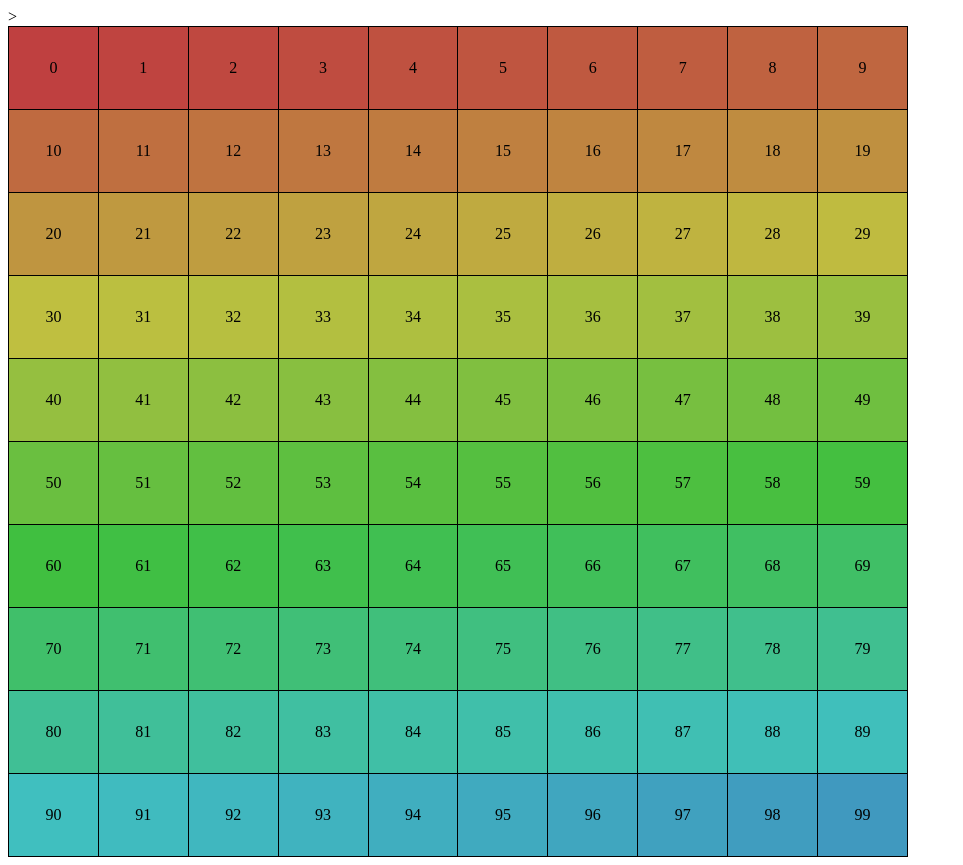
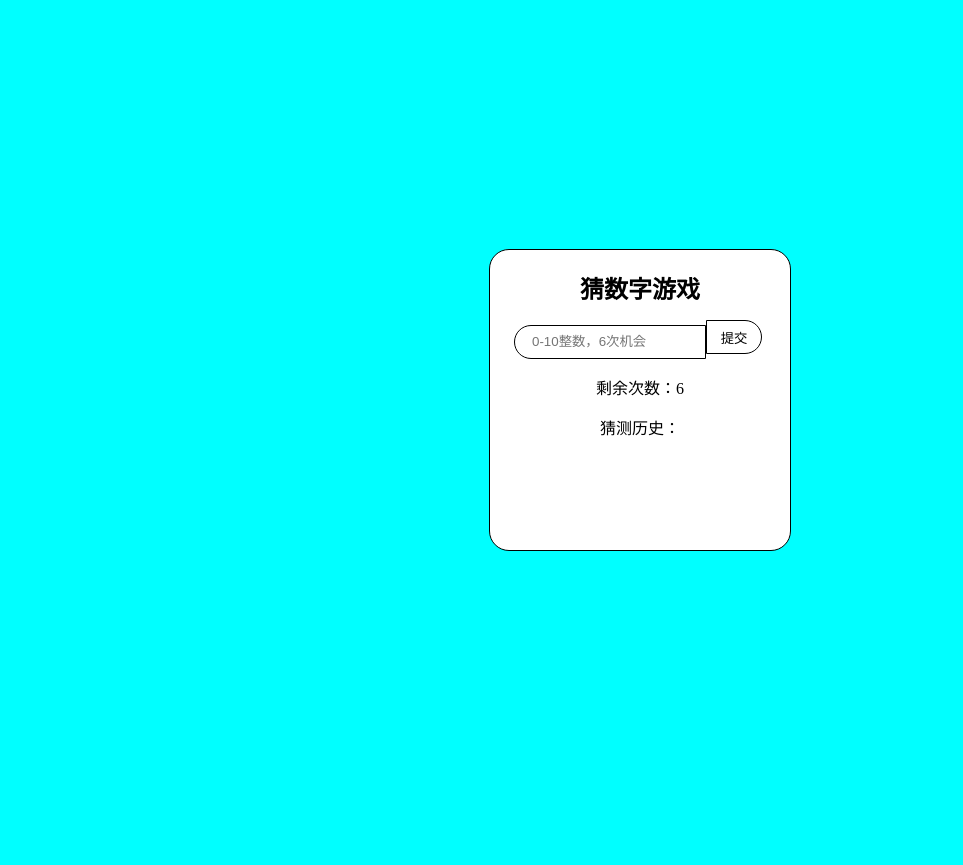
Before and after one commit to 7TS-W/7TS-W.github.io, a plain HTML site: page index.html in a window 1280 px wide. Shown: the whole page, without its empty margins (0-963 px from the left). After the commit the page ends 800 px from the top, so only its background shows below. Drawn offline with Linux system fonts and the light colour scheme.

Commit message:
Add files via upload

```diff
--- a/index.html
+++ b/index.html
@@ -1,156 +1,117 @@
-
 <!DOCTYPE html>
 <html>
+
 	<head>
 		<meta charset="utf-8" />
-		<title></title>
-		<style>
-			table{
-				border-collapse: collapse;
+		<title>猜数字游戏</title>
+		<style type="text/css">
+			body{
+				background-color: aqua;
+			}
+			.guessNumber{
+				width: 300px;
+				height: 300px;
+				margin: auto;
+				position: absolute;
+				left: 0;
+				right: 0;
+				top: 0;
+				bottom: 0;
 				border: 1px solid #000;
-				width: 900px;
+				background-color: white;
+				border-radius:20px 20px 20px 20px ;
 			}
-			td{
+			.guessNumber h2{
+				text-align: center;
+			}
+			.guessNumber .guessC{
+				width: 252px;
+				margin: auto;
+			}
+			.guessNumber #numInput{
+
+				border: none;
+				outline: none;
 				border: 1px solid #000;
-				height: 80px;
-				width: 50px;
+				width: 186px;
+   	 			height: 30px;
+   	 			border-radius: 20px 0 0 20px;
+   	 			text-indent: 15px;
+			}
+			.guessNumber #btnGuess{
+				border: none;
+				outline: none;
+				background-color: white;
+				border: 1px solid #000;
+				width: 56px;
+				height: 34px;
+				border-radius: 0 20px 20px 0;
+				position: absolute;
+				top: 70px;
+			}
+			p{
 				text-align: center;
-				vertical-align: auto;
 			}
-		</style>>
+		</style>
 	</head>
+
 	<body>
-		<table id="dataTable">
-			   <tr>
-			   	   <td></td>
-			   	   <td></td>
-			   	   <td></td>
-			   	   <td></td>
-			   	   <td></td>
-			   	   <td></td>
-			   	   <td></td>
-			   	   <td></td>
-			   	   <td></td>
-			   	   <td></td>
-			   	</tr>
-			   	<tr>
-			   	   <td></td>
-			   	   <td></td>
-			   	   <td></td>
-			   	   <td></td>
-			   	   <td></td>
-			   	   <td></td>
-			   	   <td></td>
-			   	   <td></td>
-			   	   <td></td>
-			   	   <td></td>
-			   	</tr>
-			   	<tr>
-			   	   <td></td>
-			   	   <td></td>
-			   	   <td></td>
-			   	   <td></td>
-			   	   <td></td>
-			   	   <td></td>
-			   	   <td></td>
-			   	   <td></td>
-			   	   <td></td>
-			   	   <td></td>
-			   	</tr>
-			   	<tr>
-			   	   <td></td>
-			   	   <td></td>
-			   	   <td></td>
-			   	   <td></td>
-			   	   <td></td>
-			   	   <td></td>
-			   	   <td></td>
-			   	   <td></td>
-			   	   <td></td>
-			   	   <td></td>
-			   	</tr>
-			   	<tr>
-			   	   <td></td>
-			   	   <td></td>
-			   	   <td></td>
-			   	   <td></td>
-			   	   <td></td>
-			   	   <td></td>
-			   	   <td></td>
-			   	   <td></td>
-			   	   <td></td>
-			   	   <td></td>
-			   	</tr>
-			   	<tr>
-			   	   <td></td>
-			   	   <td></td>
-			   	   <td></td>
-			   	   <td></td>
-			   	   <td></td>
-			   	   <td></td>
-			   	   <td></td>
-			   	   <td></td>
-			   	   <td></td>
-			   	   <td></td>
-			   	</tr>
-			   	<tr>
-			   	   <td></td>
-			   	   <td></td>
-			   	   <td></td>
-			   	   <td></td>
-			   	   <td></td>
-			   	   <td></td>
-			   	   <td></td>
-			   	   <td></td>
-			   	   <td></td>
-			   	   <td></td>
-			   	</tr>
-			   	<tr>
-			   	   <td></td>
-			   	   <td></td>
-			   	   <td></td>
-			   	   <td></td>
-			   	   <td></td>
-			   	   <td></td>
-			   	   <td></td>
-			   	   <td></td>
-			   	   <td></td>
-			   	   <td></td>
-			   	</tr>
-			   	<tr>
-			   	   <td></td>
-			   	   <td></td>
-			   	   <td></td>
-			   	   <td></td>
-			   	   <td></td>
-			   	   <td></td>
-			   	   <td></td>
-			   	   <td></td>
-			   	   <td></td>
-			   	   <td></td>
-			   	</tr>
-			   	<tr>
-			   	   <td></td>
-			   	   <td></td>
-			   	   <td></td>
-			   	   <td></td>
-			   	   <td></td>
-			   	   <td></td>
-			   	   <td></td>
-			   	   <td></td>
-			   	   <td></td>
-			   	   <td></td>
-			   	</tr>
-		</table>
-		<script type="text/javascript">
-		var oTable = document.getElementById("dataTable");
-		var oTd = oTable.getElementsByTagName("td");
-		for(i in oTd){
-			if(!isNaN(i)){
-				oTd[i].style.backgroundColor="hsl("+i/10*20+",50%,50%)";
-				oTd[i].innerHTML=i;
+
+		<div class="guessNumber">
+			<h2 class="title">猜数字游戏</h2>
+			<div class="guessC">
+				<input id="numInput" type="number" placeholder="0-10整数，6次机会" /><input id="btnGuess" type="button" value="提交" onclick="guess();"/>
+			</div>
+			<div class="tip">
+				<p id="guessTime">剩余次数：6</p>
+				<p>猜测历史：</p>
+				<p id="tipText"></p>
+			</div>
+		</div>
+		<script>
+			var rand=parseInt(Math.random()*11);;
+			console.log(rand);
+			var guessTimes=6;
+			var oNumInput =document.getElementById("numInput");
+			var oBtnGuess =document.getElementById("btnGuess");
+			var oTipText=document.getElementById("tipText");
+			var oGuessTime=document.getElementById("guessTime");
+			var nextGame=0;
+			function guess(){
+				if(nextGame==1){
+					oTipText.innerHTML="";
+					guessTimes=6;
+					oGuessTime.innerHTML="剩余次数："+guessTimes;
+					rand=parseInt(Math.random()*11);
+					nextGame=0;
+				}
+				else{
+					if(oNumInput.value>rand){
+						if(guessTimes==0){oTipText.innerHTML+="次数用尽，挑战失败。<br/>";nextGame=1;}
+						oTipText.innerHTML+="你输入的数"+oNumInput.value+",有点大，可以再小一点。<br/>";
+						oNumInput.value="";
+						oNumInput.focus();
+						guessTimes-=1;
+						oGuessTime.innerHTML="剩余次数："+guessTimes;
+					}
+					else if(oNumInput.value<rand){
+						if(guessTimes==0){oTipText.innerHTML+="次数用尽，挑战失败。<br/>";nextGame=1;}
+						oTipText.innerHTML+="你输入的数"+oNumInput.value+",有点小，可以再大一点。<br/>";
+						oNumInput.value="";
+						oNumInput.focus();
+						guessTimes-=1;
+						oGuessTime.innerHTML="剩余次数："+guessTimes;
+					}
+					else if(oNumInput.value==rand){
+						if(guessTimes==0){oTipText.innerHTML+="次数用尽，挑战失败。<br/>";nextGame=1;}
+						oNumInput.value=null;
+						oTipText.innerHTML+="你输入的数"+oNumInput.value+",是正确答案。再次单击重新开始。<br/>";
+						nextGame=1;
+						oNumInput.value="";
+					}
+				}
 			}
-		}
 		</script>
 	</body>
+
 </html>
```
